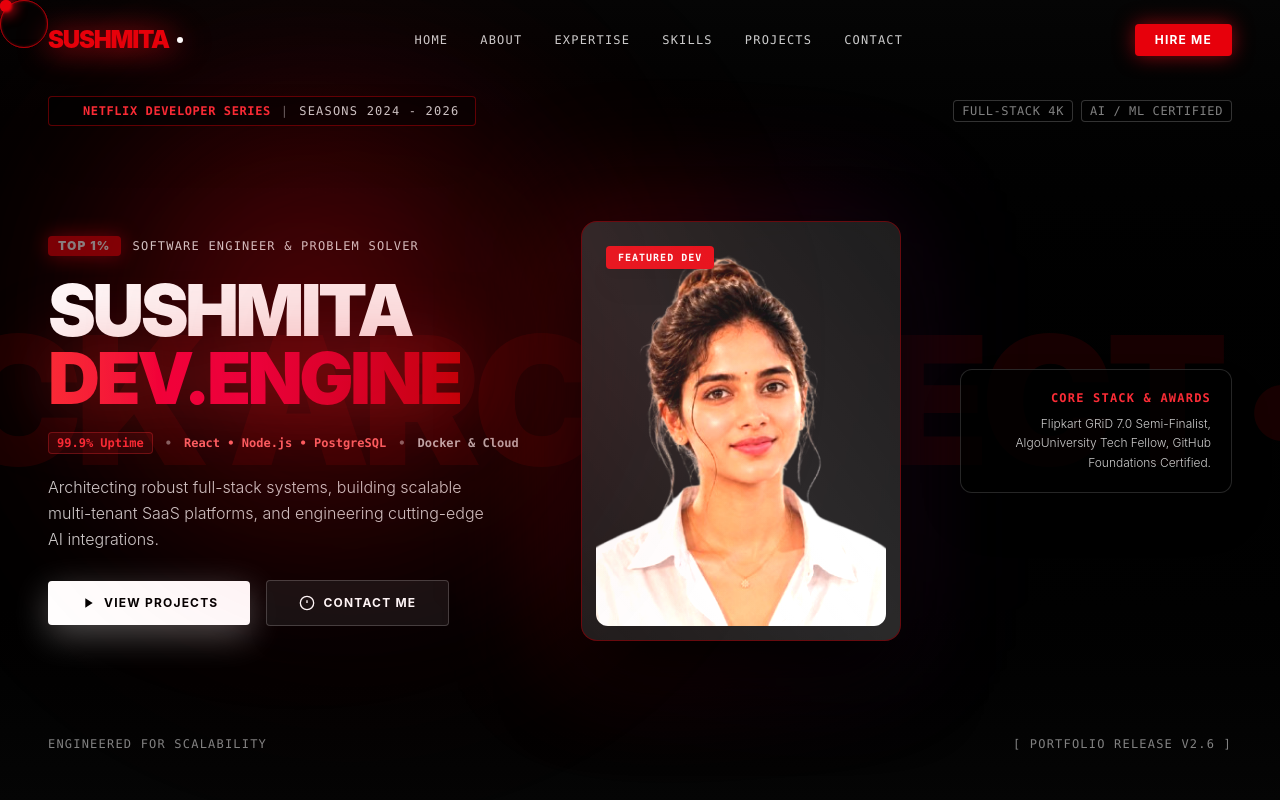
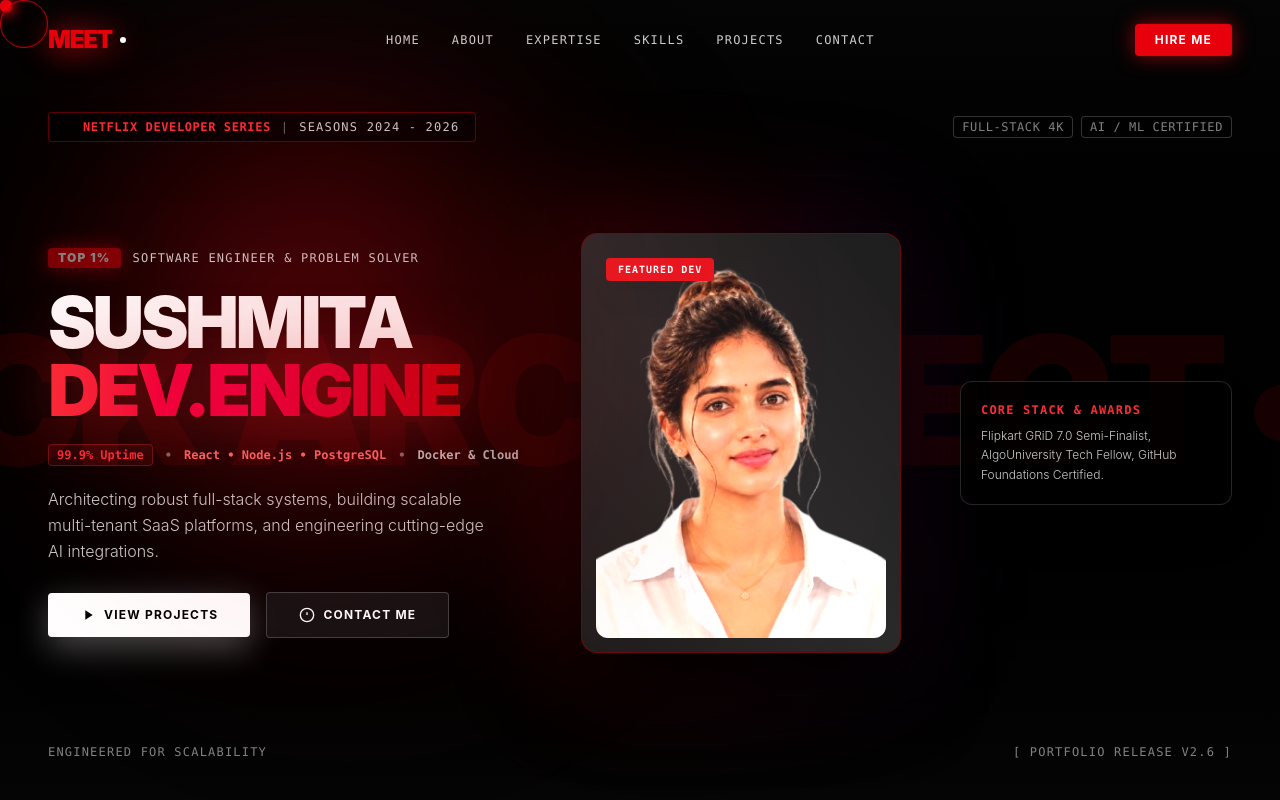
Before and after one commit to MrStark0257/Meet-Pavagadhi, a React (Vite) app: page / in a window 1280 px wide. Shown: the top 800 px of the page. Built offline with nearby package versions, Linux system fonts and the light colour scheme.

Commit message:
Fix layout, responsiveness, and alignment across all components

```diff
--- a/src/components/Contact.jsx
+++ b/src/components/Contact.jsx
@@ -65,13 +65,13 @@ const Contact = () => {
       </motion.div>
 
       {/* Form Card Overlay */}
-      <div className="relative z-10 w-full flex justify-end items-end">
+      <div className="relative z-10 w-full max-w-7xl mx-auto px-6 md:px-12 flex justify-center items-center">
         <motion.div
           initial={{ opacity: 0, y: 50 }}
           whileInView={{ opacity: 1, y: 0 }}
           viewport={{ once: true, margin: "-100px" }}
           transition={{ duration: 0.8, ease: "easeOut" }}
-          className="bg-[#141414]/95 backdrop-blur-2xl border-t border-l border-white/15 w-full md:w-[90%] lg:w-[82%] p-8 md:p-16 text-white flex flex-col justify-between rounded-tl-[3rem] shadow-[0_-25px_60px_rgba(0,0,0,0.9)] relative overflow-hidden"
+          className="bg-[#141414]/95 backdrop-blur-2xl border border-white/15 w-full p-8 md:p-16 text-white flex flex-col justify-between rounded-[2.5rem] shadow-[0_25px_60px_rgba(0,0,0,0.9)] relative overflow-hidden my-12"
         >
           {/* Subtle internal top crimson highlight glow */}
           <div className="absolute top-0 left-1/2 -translate-x-1/2 w-48 h-1 bg-gradient-to-r from-transparent via-red-600 to-transparent opacity-90"></div>
--- a/src/components/Expertise.jsx
+++ b/src/components/Expertise.jsx
@@ -96,7 +96,7 @@ const Expertise = () => {
       {/* Cinematic Red Ambient Glow */}
       <div className="absolute top-1/3 left-1/4 w-[450px] h-[450px] bg-red-600/10 rounded-full blur-[140px] pointer-events-none"></div>
 
-      <div className="relative z-10 max-w-6xl mx-auto w-full space-y-12">
+      <div className="relative z-10 max-w-7xl mx-auto w-full space-y-12">
 
         {/* Compact Section Header */}
         <div className="flex flex-col md:flex-row md:items-end justify-between gap-6 pb-2">
--- a/src/components/Footer.jsx
+++ b/src/components/Footer.jsx
@@ -9,7 +9,7 @@ const Footer = () => {
         <div className="flex flex-col md:flex-row justify-between items-start md:items-center gap-8 pb-12 border-b border-white/10">
           <div className="space-y-2">
             <div className="text-2xl font-black text-red-600 tracking-tighter flex items-center gap-2 drop-shadow-[0_2px_15px_rgba(220,38,38,0.9)]">
-              SUSHMITA<span className="w-1.5 h-1.5 rounded-full bg-white inline-block"></span>
+              MEET<span className="w-1.5 h-1.5 rounded-full bg-white inline-block"></span>
             </div>
             <p className="text-xs font-mono text-white/50 tracking-widest uppercase">
               // NETFLIX DEVELOPER SERIES &bull; SEASON 2026
@@ -63,7 +63,7 @@ const Footer = () => {
 
         {/* Bottom Copyright & Cinematic Tagline */}
         <div className="flex flex-col md:flex-row justify-between items-center gap-4 pt-6 border-t border-white/5 text-[11px] font-mono text-white/40 uppercase tracking-widest">
-          <p>&copy; {new Date().getFullYear()} Dasari Venkata Ratna Sri Sushmita. All Rights Reserved.</p>
+          <p>&copy; {new Date().getFullYear()} Meet Pavagadhi. All Rights Reserved.</p>
           <p className="text-red-500/80">STREAMING WORLDWIDE &bull; BUILT WITH REACT & GSAP</p>
         </div>
 
--- a/src/components/Hero.jsx
+++ b/src/components/Hero.jsx
@@ -133,8 +133,9 @@ const Hero = () => {
 
   return (
     <section
+      id="home"
       ref={sectionRef}
-      className="relative w-full h-screen bg-[#050505] overflow-hidden flex flex-col justify-between select-none cursor-none"
+      className="relative w-full min-h-screen bg-[#050505] text-white flex flex-col justify-between select-none overflow-hidden"
     >
       <style>{`
         @keyframes marquee {
@@ -171,7 +172,7 @@ const Hero = () => {
       ></div>
 
       {/* 3. Main Content Layer */}
-      <div ref={contentRef} className="relative z-20 w-full max-w-7xl mx-auto px-6 md:px-12 h-full flex flex-col justify-between pt-24 pb-12">
+      <div ref={contentRef} className="relative z-20 w-full max-w-7xl mx-auto px-6 md:px-12 min-h-screen flex flex-col justify-between pt-28 pb-10">
 
         {/* Top Netflix Cinematic Badge */}
         <div className="hero-anim-item flex items-center justify-between w-full">
@@ -275,8 +276,8 @@ const Hero = () => {
           </div>
 
           {/* Right Side: Technical Specs & Stack */}
-          <div className="hero-anim-item lg:col-span-3 flex flex-col items-start lg:items-end space-y-4 text-left lg:text-right">
-            <div className="p-5 bg-black/80 backdrop-blur-2xl border border-white/15 rounded-xl shadow-2xl max-w-xs">
+          <div className="hero-anim-item lg:col-span-3 flex flex-col items-start space-y-4 text-left">
+            <div className="p-5 bg-black/80 backdrop-blur-2xl border border-white/15 rounded-xl shadow-2xl w-full max-w-xs">
               <h3 className="text-xs font-mono uppercase tracking-widest text-red-500 font-bold mb-2">Core Stack & Awards</h3>
               <p className="text-xs text-white/80 leading-relaxed font-light">
                 Flipkart GRiD 7.0 Semi-Finalist, AlgoUniversity Tech Fellow, GitHub Foundations Certified.
@@ -305,9 +306,9 @@ const Hero = () => {
       ></div>
 
       {/* --- NETFLIX-THEMED DEVELOPER NAVBAR --- */}
-      <header className="absolute top-0 left-0 z-50 w-full max-w-7xl mx-auto px-6 md:px-12 py-6 flex items-center justify-between pointer-events-auto">
+      <header className="absolute top-0 inset-x-0 z-50 w-full max-w-7xl mx-auto px-6 md:px-12 py-6 flex items-center justify-between pointer-events-auto">
         <div className="text-2xl font-black text-red-600 tracking-tighter flex items-center gap-2 drop-shadow-[0_2px_15px_rgba(229,9,20,0.9)]">
-          SUSHMITA<span className="w-1.5 h-1.5 rounded-full bg-white inline-block"></span>
+          MEET<span className="w-1.5 h-1.5 rounded-full bg-white inline-block"></span>
         </div>
         <nav className="hidden md:flex items-center gap-8 text-xs font-mono uppercase tracking-widest text-white/80">
           <a href="#home" className="hover:text-red-500 transition-colors">Home</a>
--- a/src/components/Projects.jsx
+++ b/src/components/Projects.jsx
@@ -245,6 +245,16 @@ const Projects = () => {
   return (
     <section id="projects" ref={containerRef} className="bg-[#0b0b0b] min-h-[100svh] md:min-h-[170vh] relative font-sans overflow-x-clip text-white w-full flex items-center justify-center py-24 md:py-40 select-none">
 
+      {/* Section Header Badge */}
+      <div className="absolute top-8 inset-x-0 z-20 max-w-7xl mx-auto px-6 md:px-12 pointer-events-none flex items-center justify-between">
+        <div className="inline-flex items-center gap-2 px-3.5 py-1.5 rounded bg-black/80 backdrop-blur-xl border border-red-600/40 text-xs font-mono uppercase tracking-widest text-white shadow-xl">
+          <span className="w-1.5 h-1.5 rounded-full bg-red-600 animate-ping"></span>
+          <span className="text-red-500 font-bold">NETFLIX ORIGINALS</span>
+          <span className="text-white/40">|</span>
+          <span>FEATURED PROJECTS</span>
+        </div>
+      </div>
+
       {/* Background Netflix Cinematic Title Watermark */}
       <div className="absolute top-10 left-0 w-full flex items-start justify-center pointer-events-none z-0">
         <h1 className="text-[14vw] sm:text-[17vw] md:text-[20vw] font-black text-white/[0.03] tracking-tighter leading-none whitespace-nowrap uppercase">
--- a/src/components/Skills.jsx
+++ b/src/components/Skills.jsx
@@ -200,6 +200,16 @@ const Skills = () => {
         ))}
       </div>
 
+      {/* Section Header Badge */}
+      <div className="absolute top-8 inset-x-0 z-20 max-w-7xl mx-auto px-6 md:px-12 pointer-events-none flex items-center justify-between">
+        <div className="inline-flex items-center gap-2 px-3.5 py-1.5 rounded bg-black/80 backdrop-blur-xl border border-red-600/40 text-xs font-mono uppercase tracking-widest text-white shadow-xl">
+          <span className="w-1.5 h-1.5 rounded-full bg-red-600 animate-ping"></span>
+          <span className="text-red-500 font-bold">EPISODE 03</span>
+          <span className="text-white/40">|</span>
+          <span>TECHNICAL SKILLS</span>
+        </div>
+      </div>
+
       {/* Carousel Container */}
       <div
         className="relative w-full h-full flex md:items-center md:justify-center z-10 md:[transform-style:preserve-3d] overflow-x-auto overflow-y-hidden md:overflow-visible snap-x snap-mandatory scrollbar-hide [&::-webkit-scrollbar]:hidden [-ms-overflow-style:none] [scrollbar-width:none] items-center px-[10vw] md:px-0 gap-4 md:gap-0 touch-pan-x"
```
